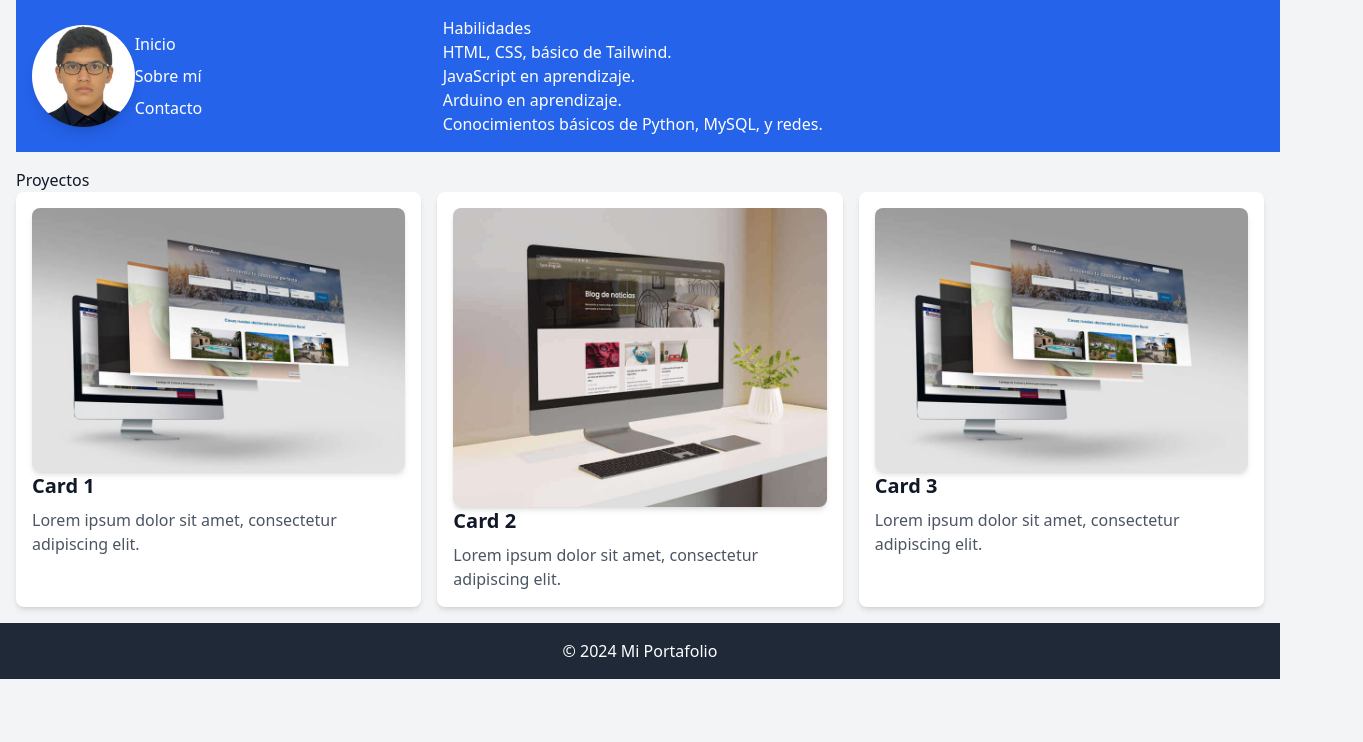
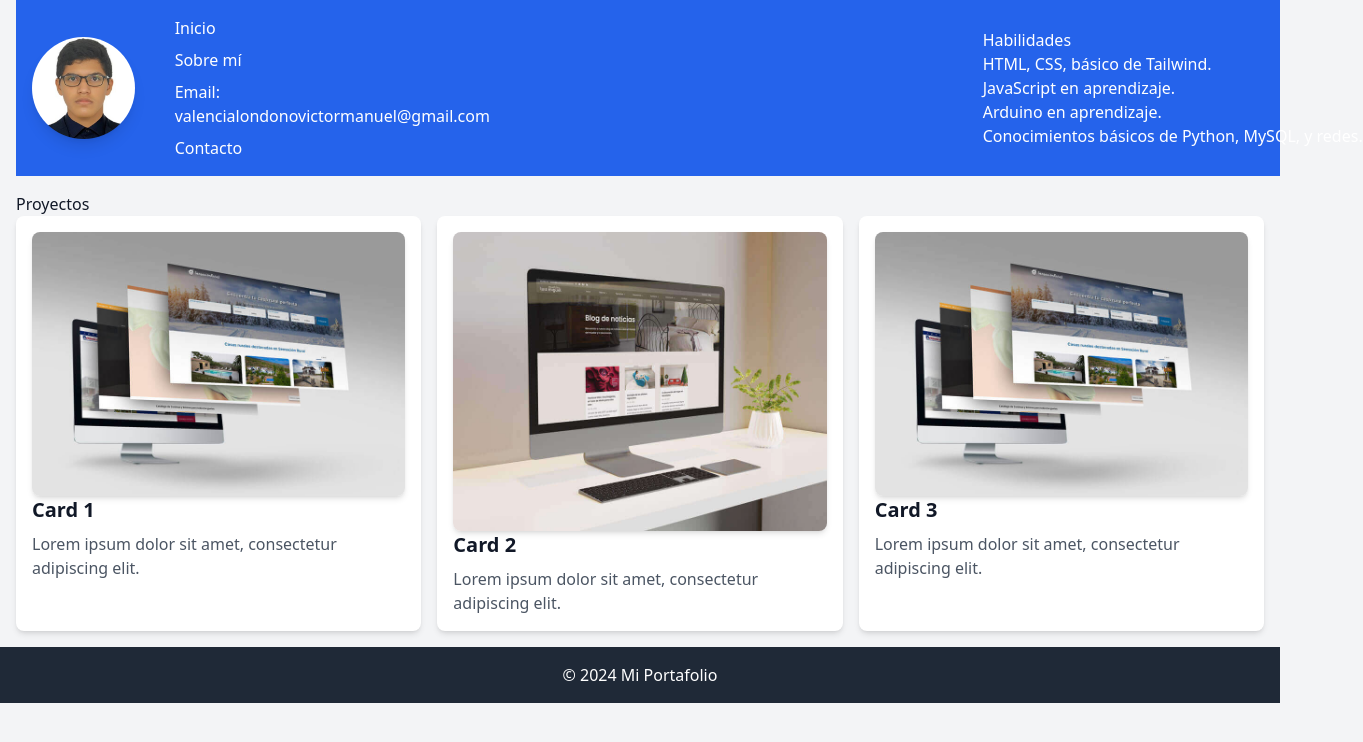
Before and after one commit to v1ct0r136/Portafolio, a plain HTML site: page index.html in a window 1280 px wide. Shown: the whole page, 1363 px wide, since content can reach past the window. Drawn offline with nearby package versions, Linux system fonts and the light colour scheme.

Commit message:
Correcion de posicion de los elementos del header

```diff
--- a/css/styles.css
+++ b/css/styles.css
@@ -0,0 +1,8 @@
+.information_header {
+    margin-left: 40px;
+}
+
+.habilidades {
+    position: relative;
+    left: 500px;
+}
--- a/index.html
+++ b/index.html
@@ -12,11 +12,12 @@
 
         <img src="images/Foto victor.jfif" class= "profile_image rounded-full h-auto rounded- shadow-lg w-1/12">
 
-        <nav class="menu w-1/4">
+        <nav class="information_header w-1/4">
             <ul class="flex flex-col space-y-2">
               <li><a href="#">Inicio</a></li>
               <li><a href="#">Sobre mí</a></li>
-              <li><a href="#">Contacto</a></li>
+              <li>Email: valencialondonovictormanuel@gmail.com</li>
+              <li>Contacto</li>
             </ul>
           </nav>
 
```
